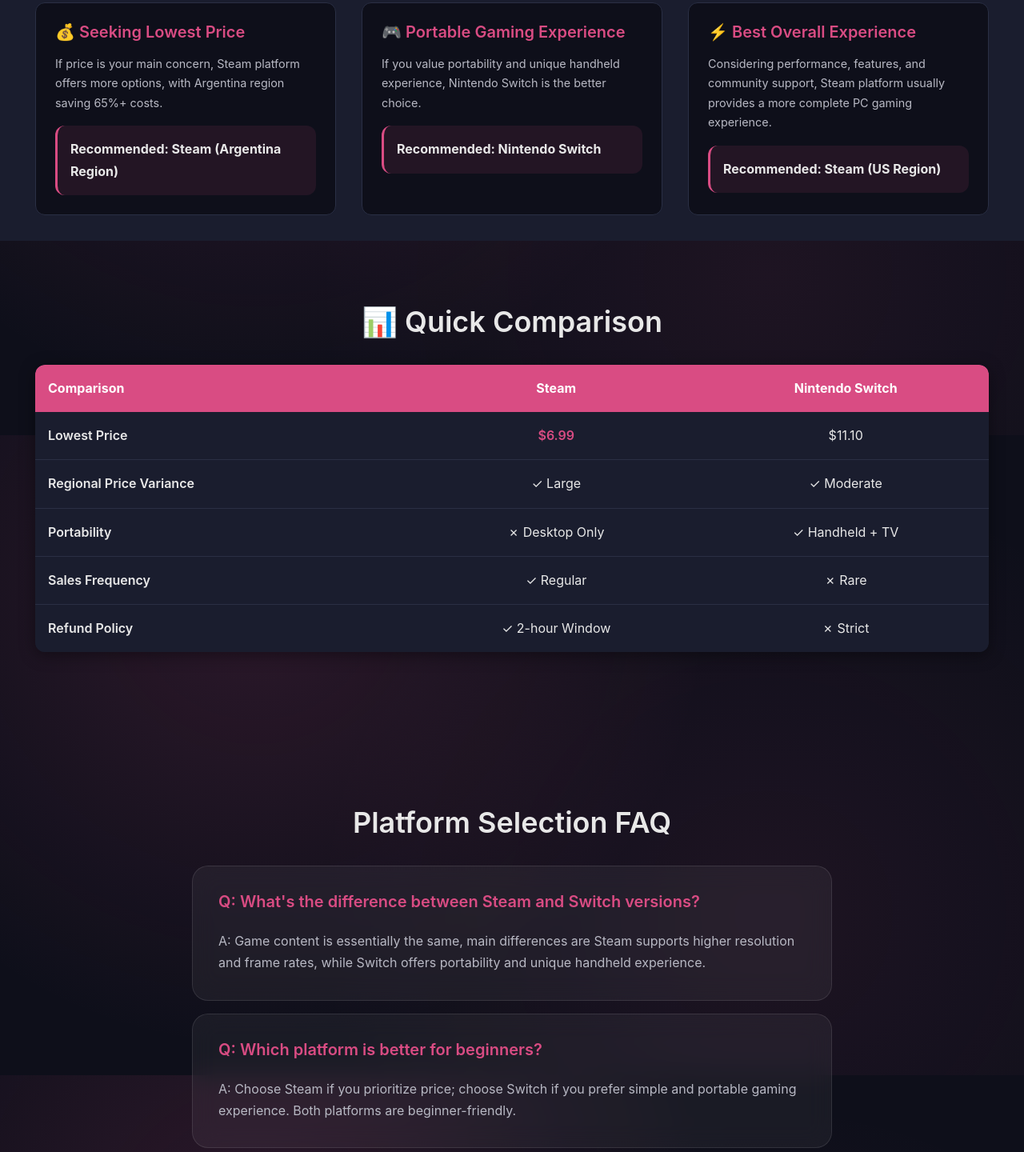
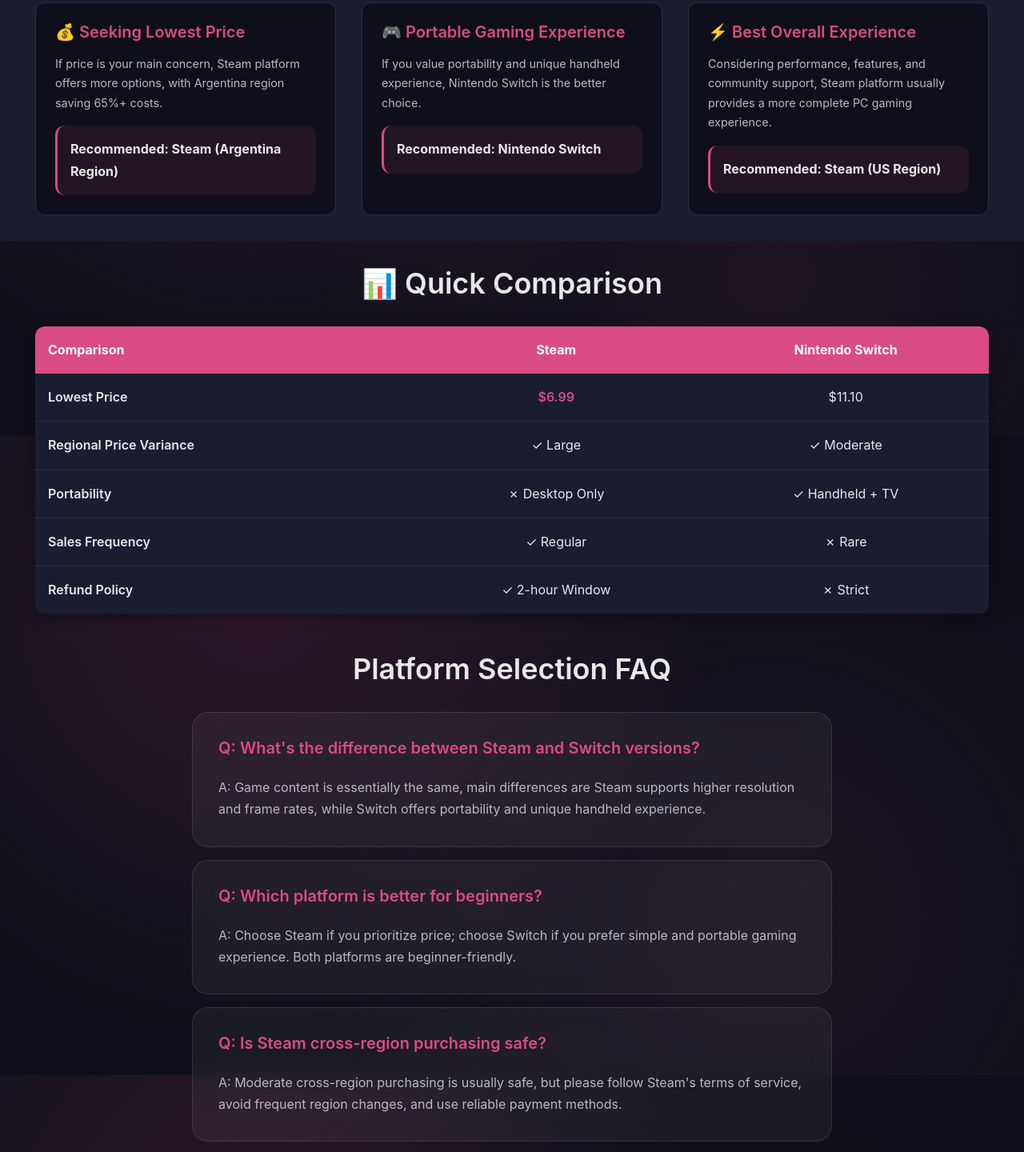
Before and after one commit to fox137ok/silksong, a website: page prices.html in a window 1280 px wide. Shown: the part 1056-2496 px from the top of the page at 80% size. Drawn offline with Linux system fonts and the light colour scheme.

Commit message:
logo修改

```diff
--- a/prices.html
+++ b/prices.html
@@ -259,7 +259,7 @@
     </section>
 
     <!-- Quick Comparison -->
-    <section class="section">
+    <section class="section" style="padding-top: 2rem; padding-bottom: 0.5rem;">
       <div class="container">
         <h2 class="text-center mb-2" data-zh="📊 快速对比" data-en="📊 Quick Comparison">📊 Quick Comparison</h2>
 
@@ -305,7 +305,7 @@
     </section>
 
     <!-- FAQ -->
-    <section class="section">
+    <section class="section" style="padding-top: 0.5rem; padding-bottom: 2rem;">
       <div class="container">
         <h2 class="text-center mb-2" data-zh="平台选择常见问题" data-en="Platform Selection FAQ">平台选择常见问题</h2>
         <div class="faq-list" style="max-width: 800px; margin: 0 auto;">
```
Also changed, not shown: assets/img/apple-touch-icon.png, assets/img/favicon-16x16.png, assets/img/favicon-32x32.png.
